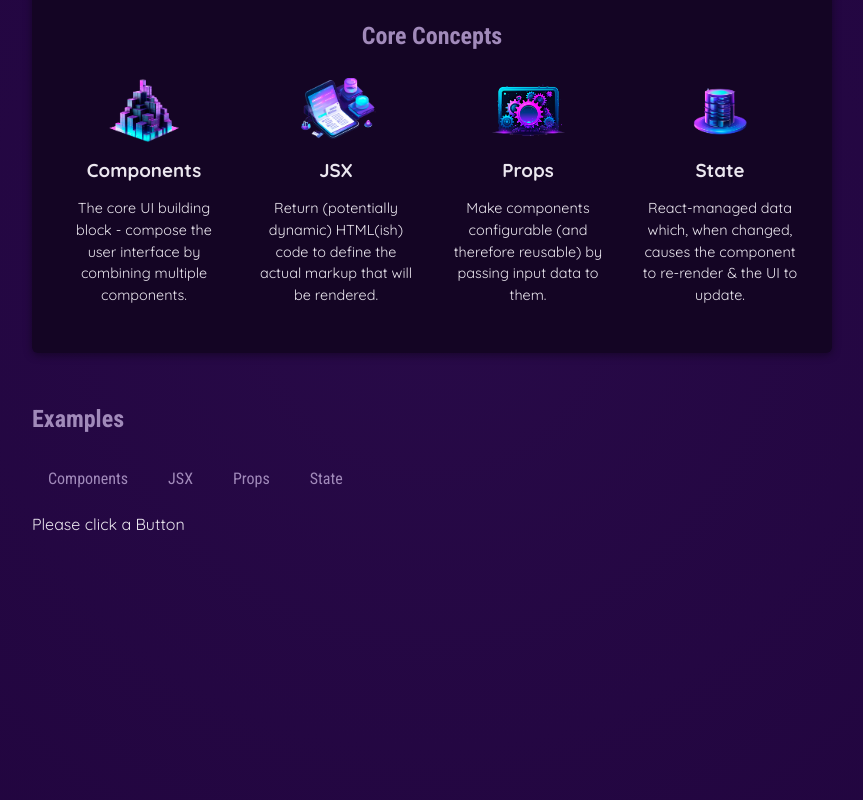
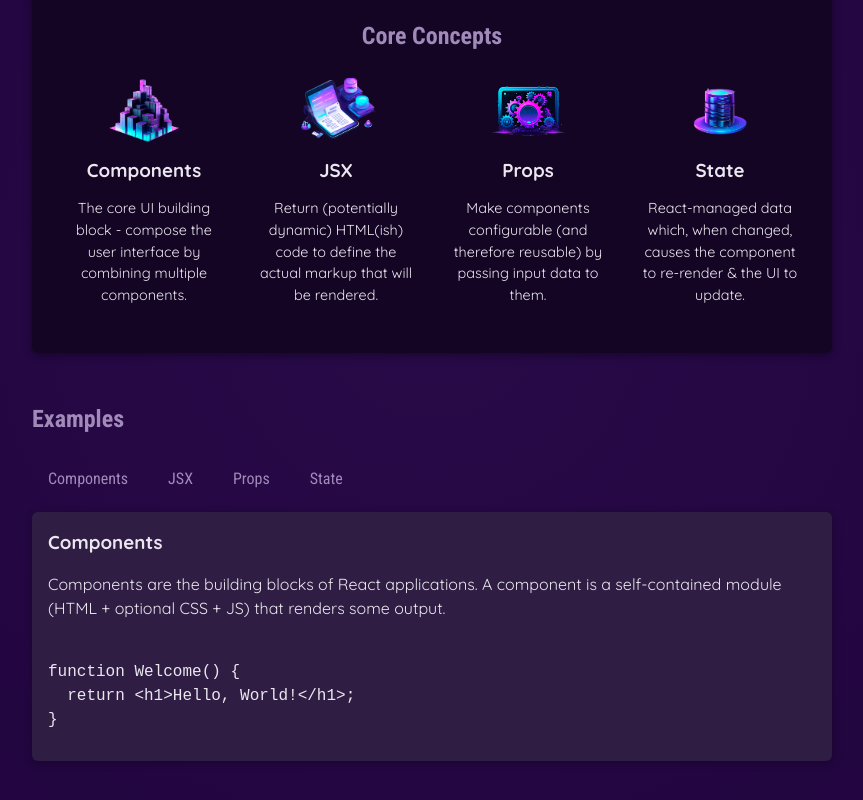
Before and after one commit to Kingsley-coder-prog/React_JS, a React (Vite) app: page / in a window 1280 px wide. Shown: the part 346-1146 px from the top of the page, without its empty margins (208-1071 px from the left). Built offline with nearby package versions, Linux system fonts and the light colour scheme.

Commit message:
Deriving and Outputting Data Based on State

```diff
--- a/src/App.jsx
+++ b/src/App.jsx
@@ -4,9 +4,10 @@
 import Header from "./Components/Header/Header";
 import CoreConcept from "./Components/CoreConcept";
 import TabButton from "./Components/TabButton";
+import { EXAMPLES } from "./data.js";
 
 function App() {
-  const [selectedTopic, setSelectedTopic] = useState("Please click a Button");
+  const [selectedTopic, setSelectedTopic] = useState("components");
 
   function handleSelect(selectedButton) {
     // selectButton => 'components', 'jsx', 'props', 'state'
@@ -39,7 +40,13 @@
             <TabButton onSelect={() => handleSelect("props")}>Props</TabButton>
             <TabButton onSelect={() => handleSelect("state")}>State</TabButton>
           </menu>
-          {selectedTopic}
+          <div id="tab-content">
+            <h3>{EXAMPLES[selectedTopic].title}</h3>
+            <p>{EXAMPLES[selectedTopic].description}</p>
+            <pre>
+              <code>{EXAMPLES[selectedTopic].code}</code>
+            </pre>
+          </div>
         </section>
       </main>
     </div>
--- a/src/data.js
+++ b/src/data.js
@@ -25,3 +25,50 @@
     description: "React-managed data which, when changed, causes the component to re-render & the UI to update."
   }
 ];
+
+export const EXAMPLES = {
+  components: {
+    title: "Components",
+    description: "Components are the building blocks of React applications. A component is a self-contained module (HTML + optional CSS + JS) that renders some output.",
+    code: `
+function Welcome() {
+  return <h1>Hello, World!</h1>;
+}`
+  },
+  jsx: {
+    title: "JSX",
+    description: "JSX is a syntax extension to JavaScript. It is similar to a template language, but it has full power of JavaScript (e.g., it may output dynamic content).",
+    code: `
+<div>
+  <h1>Welcome {userName}</h1>
+  <p>Time to learn React!</p>
+</div>`
+  },
+  props: {
+    title: "Props",
+    description: "Components accept arbitrary inputs called props. They are like function arguments.",
+    code: `
+function Welcome(props) {
+  return <h1>Hello, {props.name}</h1>;
+}`
+  },
+  state: {
+    title: "State",
+    description: "State allows React components to change their output over time in response to user actions, network responses, and anything else.",
+    code: `
+function Counter() {
+  const [isVisible, setIsVisible] = useState(false);
+
+  function handleClick() {
+    setIsVisible(true);
+  }
+
+  return (
+    <div>
+      <button onClick={handleClick}>Show Details</button>
+      {isVisible && <p>Amazing details!</p>}
+    </div>
+  );
+}`
+  }
+};
```
